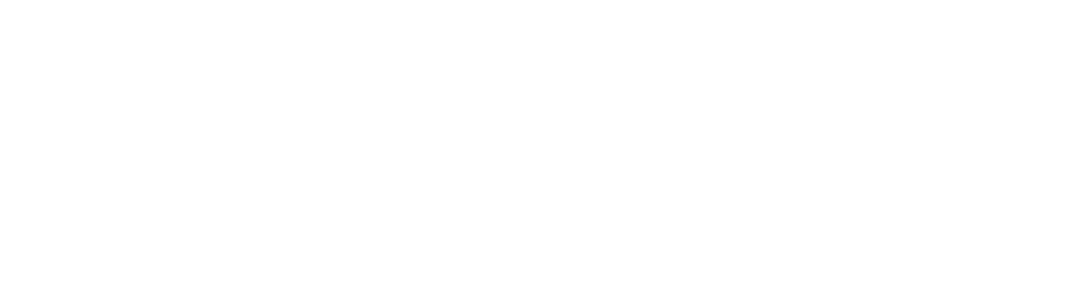
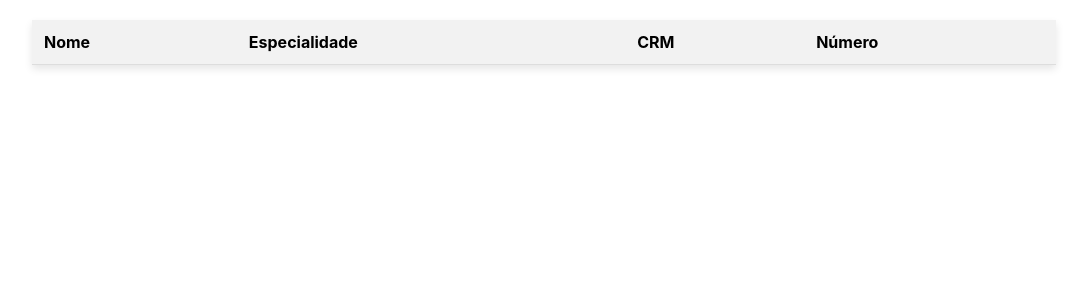
Before and after one commit to denisfl1/DashBoardFrontEnd, a React (Create React App) app: page /doctorlist in a window 1280 px wide. Before the commit this address had no page. Shown: the top 300 px of the page, without its empty margins (96-1183 px from the left). Built offline with nearby package versions, Linux system fonts and the light colour scheme.

Commit message:
tableroute

```diff
--- a/src/App.css
+++ b/src/App.css
@@ -279,3 +279,30 @@ transition: all 500ms;
 .RegisterContent option{
     font-size: 20px;
 }
+
+.containerTable{
+    width: 100%;
+    height: 100%;
+}
+
+.table-Subcontainer{
+    margin-top: 20px;
+}
+
+table {
+    width: 80%;
+    border-collapse: collapse;
+    background-color: #fff;
+    box-shadow: 0 4px 8px rgba(0, 0, 0, 0.1);
+    margin: auto;
+  }
+
+  th, td {
+    padding: 12px;
+    text-align: left;
+    border-bottom: 1px solid #ddd;
+  }
+
+  th {
+    background-color: #f2f2f2;
+  }
--- a/src/App.tsx
+++ b/src/App.tsx
@@ -10,7 +10,7 @@ import { AuthContext, AuthProvider } from './contexts/authContext';
 import CreateEmplyee from './createDoctor';
 import CreatePatient from './createPatient';
 import FirtTimePage from './components/firstTimePage';
-
+import DoctorsList from './doctorsList';
 
 
 function App() {
@@ -65,6 +65,7 @@ function App() {
         <Route path='/createEmployee' element={<Private><CreateEmplyee/></Private>}></Route>
         <Route path='/createPatient' element={<Private><CreatePatient/></Private>}></Route>
         <Route path='/firstTimePage' element={<FirtTimePage/>}></Route>
+        <Route path='/doctorlist' element={<DoctorsList/>}></Route>
         </Routes>
         </AuthProvider>
         </BrowserRouter>
--- a/src/doctorsList.tsx
+++ b/src/doctorsList.tsx
@@ -9,25 +9,29 @@ function doctorsList(){
 
 return(
 
-    <div>
+    <div className="containerTable">
 
-        <table>
+        <table className="table-Subcontainer">
 
             <thead>
 
                 <tr>
+                <th>Nome</th>
 
-                <th>
+                <th>Especialidade</th>
+
+                <th>CRM</th>
+
+                <th>Número</th>
+
+                </tr>
+            </thead>
+
+            <tbody>
 
 
-                </th>
 
-
-                </tr>
-
-
-            </thead>
-
+            </tbody>
 
 
 
```
